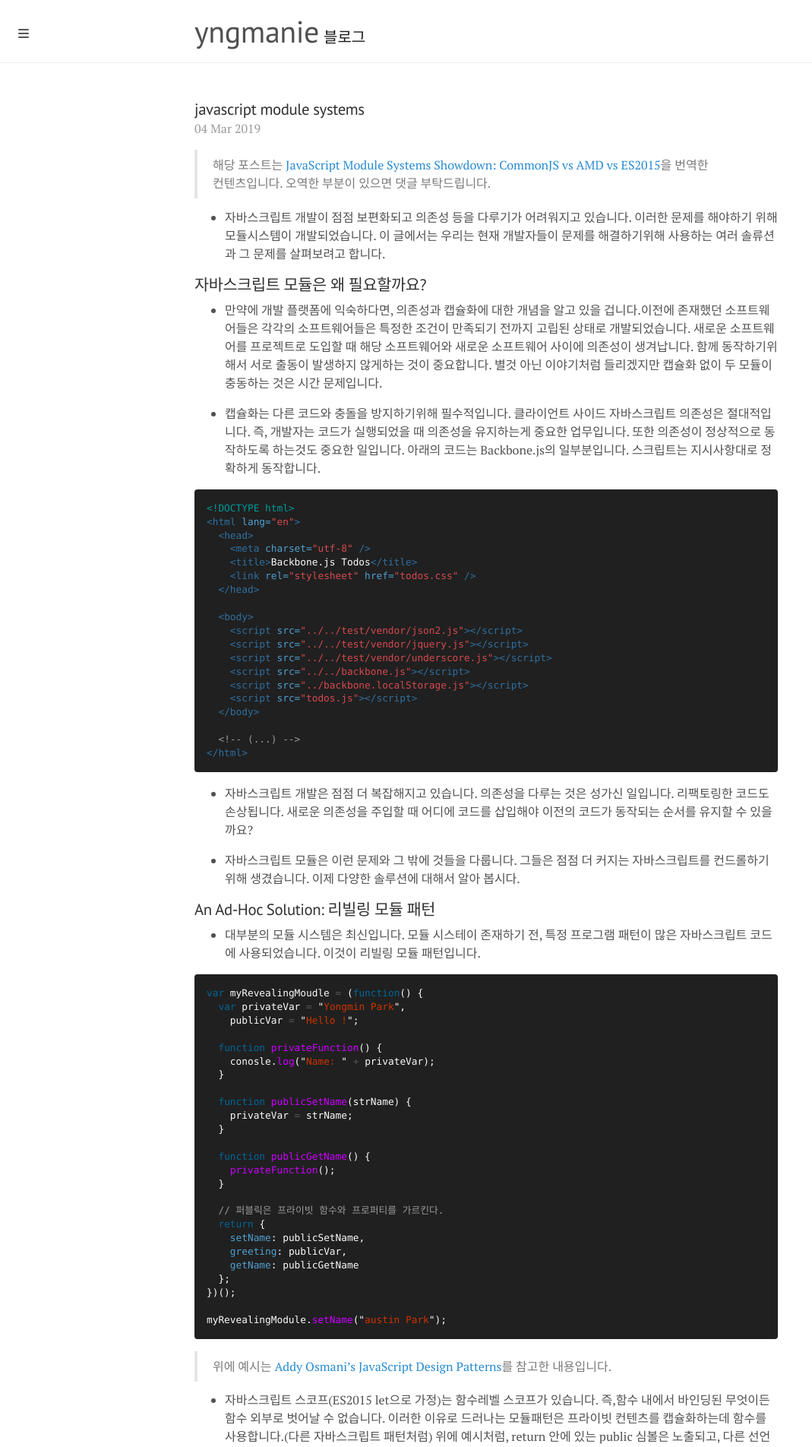
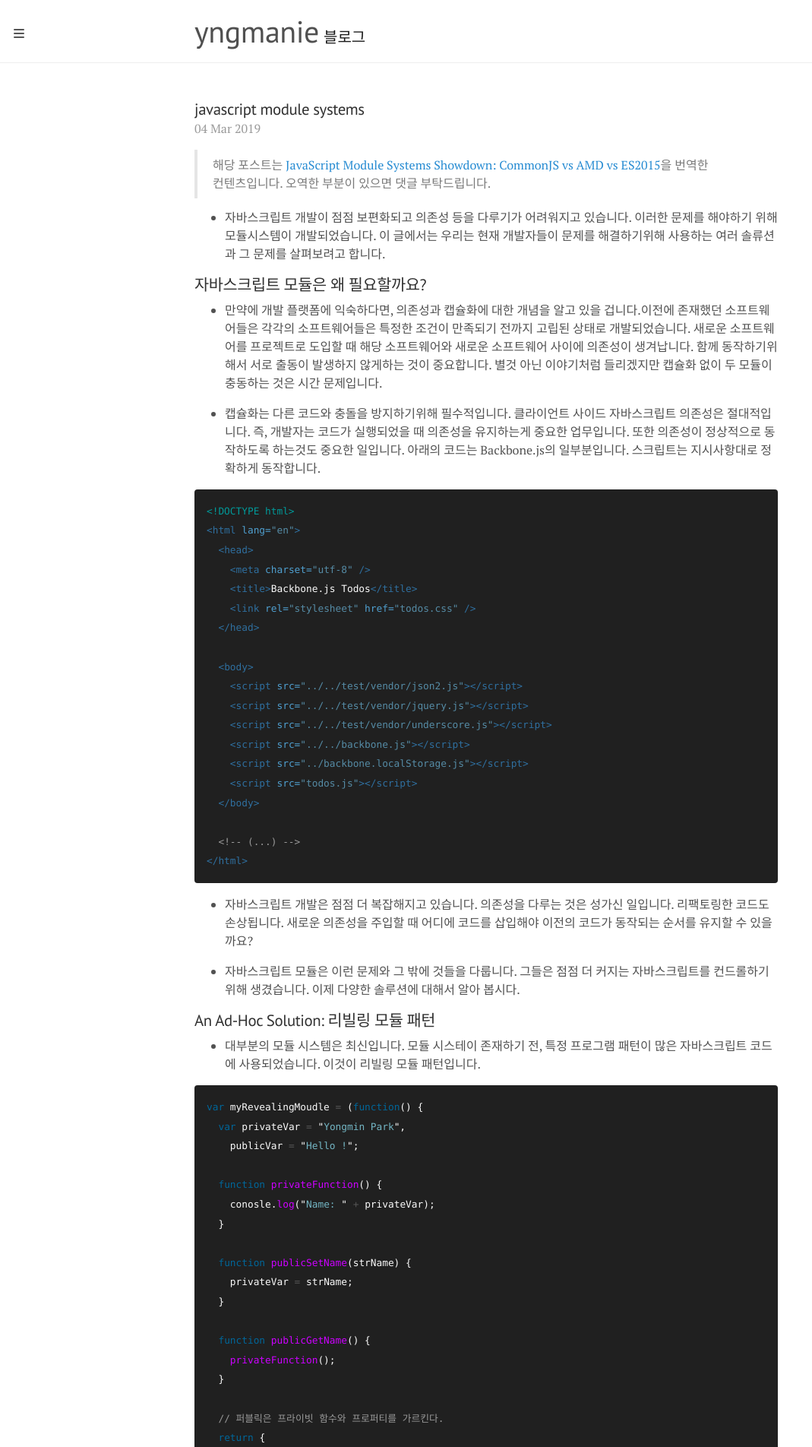
Before and after one commit to austinpark420/austinpark420.github.io, a Jekyll site: the page built from _posts/2019-03-04-javascript module systems.md, in a window 1280 px wide. Shown: the top 1904 px of the page at 76% size, without its empty margins (0-1069 px from the left). Built offline with Jekyll 4.4.1, drawn with Linux system fonts in a browser that asks for light colours; some web fonts are replaced.

Commit message:
edit css

```diff
--- a/public/css/lanyon.css
+++ b/public/css/lanyon.css
@@ -675,7 +675,7 @@
 .ham_container {
   position: fixed;
   top: 1.8rem;
-  left: 1rem;
+  left: 0.6rem;
 }
 .ham_wrap {
   width: 30px;
--- a/public/css/poole.css
+++ b/public/css/poole.css
@@ -173,7 +173,7 @@
   margin-bottom: 1rem;
   padding: 1rem;
   font-size: 0.8rem;
-  line-height: 1.4;
+  line-height: 2;
   white-space: pre;
   white-space: pre-wrap;
   word-break: break-all;
--- a/public/css/syntax.css
+++ b/public/css/syntax.css
@@ -1,65 +1,193 @@
-.highlight .hll { background-color: #ffc; }
-.highlight .c { color: #999; } /* Comment */
-.highlight .err { color: #a00; background-color: #faa } /* Error */
-.highlight .k { color: #069; } /* Keyword */
-.highlight .o { color: #555 } /* Operator */
-.highlight .cm { color: #09f; font-style: italic } /* Comment.Multiline */
-.highlight .cp { color: #099 } /* Comment.Preproc */
-.highlight .c1 { color: #999; } /* Comment.Single */
-.highlight .cs { color: #999; } /* Comment.Special */
-.highlight .gd { background-color: #fcc; border: 1px solid #c00 } /* Generic.Deleted */
-.highlight .ge { font-style: italic } /* Generic.Emph */
-.highlight .gr { color: #f00 } /* Generic.Error */
-.highlight .gh { color: #030; } /* Generic.Heading */
-.highlight .gi { background-color: #cfc; border: 1px solid #0c0 } /* Generic.Inserted */
-.highlight .go { color: #aaa } /* Generic.Output */
-.highlight .gp { color: #009; } /* Generic.Prompt */
-.highlight .gs { } /* Generic.Strong */
-.highlight .gu { color: #030; } /* Generic.Subheading */
-.highlight .gt { color: #9c6 } /* Generic.Traceback */
-.highlight .kc { color: #069; } /* Keyword.Constant */
-.highlight .kd { color: #069; } /* Keyword.Declaration */
-.highlight .kn { color: #069; } /* Keyword.Namespace */
-.highlight .kp { color: #069 } /* Keyword.Pseudo */
-.highlight .kr { color: #069; } /* Keyword.Reserved */
-.highlight .kt { color: #078; } /* Keyword.Type */
-.highlight .m { color: #f60 } /* Literal.Number */
-.highlight .s { color: #d44950 } /* Literal.String */
-.highlight .na { color: #4f9fcf } /* Name.Attribute */
-.highlight .nb { color: #366 } /* Name.Builtin */
-.highlight .nc { color: #0a8; } /* Name.Class */
-.highlight .no { color: #360 } /* Name.Constant */
-.highlight .nd { color: #99f } /* Name.Decorator */
-.highlight .ni { color: #999; } /* Name.Entity */
-.highlight .ne { color: #c00; } /* Name.Exception */
-.highlight .nf { color: #c0f } /* Name.Function */
-.highlight .nl { color: #99f } /* Name.Label */
-.highlight .nn { color: #0cf; } /* Name.Namespace */
-.highlight .nt { color: #2f6f9f; } /* Name.Tag */
-.highlight .nv { color: #033 } /* Name.Variable */
-.highlight .ow { color: #000; } /* Operator.Word */
-.highlight .w { color: #bbb } /* Text.Whitespace */
-.highlight .mf { color: #f60 } /* Literal.Number.Float */
-.highlight .mh { color: #f60 } /* Literal.Number.Hex */
-.highlight .mi { color: #f60 } /* Literal.Number.Integer */
-.highlight .mo { color: #f60 } /* Literal.Number.Oct */
-.highlight .sb { color: #c30 } /* Literal.String.Backtick */
-.highlight .sc { color: #c30 } /* Literal.String.Char */
-.highlight .sd { color: #c30; font-style: italic } /* Literal.String.Doc */
-.highlight .s2 { color: #c30 } /* Literal.String.Double */
-.highlight .se { color: #c30; } /* Literal.String.Escape */
-.highlight .sh { color: #c30 } /* Literal.String.Heredoc */
-.highlight .si { color: #a00 } /* Literal.String.Interpol */
-.highlight .sx { color: #c30 } /* Literal.String.Other */
-.highlight .sr { color: #3aa } /* Literal.String.Regex */
-.highlight .s1 { color: #c30 } /* Literal.String.Single */
-.highlight .ss { color: #fc3 } /* Literal.String.Symbol */
-.highlight .bp { color: #366 } /* Name.Builtin.Pseudo */
-.highlight .vc { color: #033 } /* Name.Variable.Class */
-.highlight .vg { color: #033 } /* Name.Variable.Global */
-.highlight .vi { color: #033 } /* Name.Variable.Instance */
-.highlight .il { color: #f60 } /* Literal.Number.Integer.Long */
+.highlight .hll {
+  background-color: #ffc;
+}
+.highlight .c {
+  color: #999;
+} /* Comment */
+.highlight .err {
+  color: #a00;
+  background-color: #faa;
+} /* Error */
+.highlight .k {
+  color: #069;
+} /* Keyword */
+.highlight .o {
+  color: #555;
+} /* Operator */
+.highlight .cm {
+  color: #09f;
+  font-style: italic;
+} /* Comment.Multiline */
+.highlight .cp {
+  color: #099;
+} /* Comment.Preproc */
+.highlight .c1 {
+  color: #999;
+} /* Comment.Single */
+.highlight .cs {
+  color: #999;
+} /* Comment.Special */
+.highlight .gd {
+  background-color: #fcc;
+  border: 1px solid #c00;
+} /* Generic.Deleted */
+.highlight .ge {
+  font-style: italic;
+} /* Generic.Emph */
+.highlight .gr {
+  color: #f00;
+} /* Generic.Error */
+.highlight .gh {
+  color: #030;
+} /* Generic.Heading */
+.highlight .gi {
+  background-color: #cfc;
+  border: 1px solid #0c0;
+} /* Generic.Inserted */
+.highlight .go {
+  color: #aaa;
+} /* Generic.Output */
+.highlight .gp {
+  color: #009;
+} /* Generic.Prompt */
+.highlight .gs {
+} /* Generic.Strong */
+.highlight .gu {
+  color: #030;
+} /* Generic.Subheading */
+.highlight .gt {
+  color: #9c6;
+} /* Generic.Traceback */
+.highlight .kc {
+  color: #069;
+} /* Keyword.Constant */
+.highlight .kd {
+  color: #069;
+} /* Keyword.Declaration */
+.highlight .kn {
+  color: #069;
+} /* Keyword.Namespace */
+.highlight .kp {
+  color: #069;
+} /* Keyword.Pseudo */
+.highlight .kr {
+  color: #069;
+} /* Keyword.Reserved */
+.highlight .kt {
+  color: #078;
+} /* Keyword.Type */
+.highlight .m {
+  color: #f60;
+} /* Literal.Number */
+.highlight .s {
+  color: #558ba5;
+} /* Literal.String */
+.highlight .na {
+  color: #4f9fcf;
+} /* Name.Attribute */
+.highlight .nb {
+  color: #366;
+} /* Name.Builtin */
+.highlight .nc {
+  color: #0a8;
+} /* Name.Class */
+.highlight .no {
+  color: #360;
+} /* Name.Constant */
+.highlight .nd {
+  color: #99f;
+} /* Name.Decorator */
+.highlight .ni {
+  color: #999;
+} /* Name.Entity */
+.highlight .ne {
+  color: #c00;
+} /* Name.Exception */
+.highlight .nf {
+  color: #c0f;
+} /* Name.Function */
+.highlight .nl {
+  color: #99f;
+} /* Name.Label */
+.highlight .nn {
+  color: #0cf;
+} /* Name.Namespace */
+.highlight .nt {
+  color: #2f6f9f;
+} /* Name.Tag */
+.highlight .nv {
+  color: #033;
+} /* Name.Variable */
+.highlight .ow {
+  color: #000;
+} /* Operator.Word */
+.highlight .w {
+  color: #bbb;
+} /* Text.Whitespace */
+.highlight .mf {
+  color: #f60;
+} /* Literal.Number.Float */
+.highlight .mh {
+  color: #f60;
+} /* Literal.Number.Hex */
+.highlight .mi {
+  color: #f60;
+} /* Literal.Number.Integer */
+.highlight .mo {
+  color: #f60;
+} /* Literal.Number.Oct */
+.highlight .sb {
+  color: #73b5c3;
+} /* Literal.String.Backtick */
+.highlight .sc {
+  color: #73b5c3;
+} /* Literal.String.Char */
+.highlight .sd {
+  color: #73b5c3;
+  font-style: italic;
+} /* Literal.String.Doc */
+.highlight .s2 {
+  color: #73b5c3;
+} /* Literal.String.Double */
+.highlight .se {
+  color: #73b5c3;
+} /* Literal.String.Escape */
+.highlight .sh {
+  color: #73b5c3;
+} /* Literal.String.Heredoc */
+.highlight .si {
+  color: #a00;
+} /* Literal.String.Interpol */
+.highlight .sx {
+  color: #73b5c3;
+} /* Literal.String.Other */
+.highlight .sr {
+  color: #3aa;
+} /* Literal.String.Regex */
+.highlight .s1 {
+  color: #73b5c3;
+} /* Literal.String.Single */
+.highlight .ss {
+  color: #fc3;
+} /* Literal.String.Symbol */
+.highlight .bp {
+  color: #366;
+} /* Name.Builtin.Pseudo */
+.highlight .vc {
+  color: #033;
+} /* Name.Variable.Class */
+.highlight .vg {
+  color: #033;
+} /* Name.Variable.Global */
+.highlight .vi {
+  color: #033;
+} /* Name.Variable.Instance */
+.highlight .il {
+  color: #f60;
+} /* Literal.Number.Integer.Long */
 
 .css .o,
 .css .o + .nt,
-.css .nt + .nt { color: #999; }
+.css .nt + .nt {
+  color: #999;
+}
```
